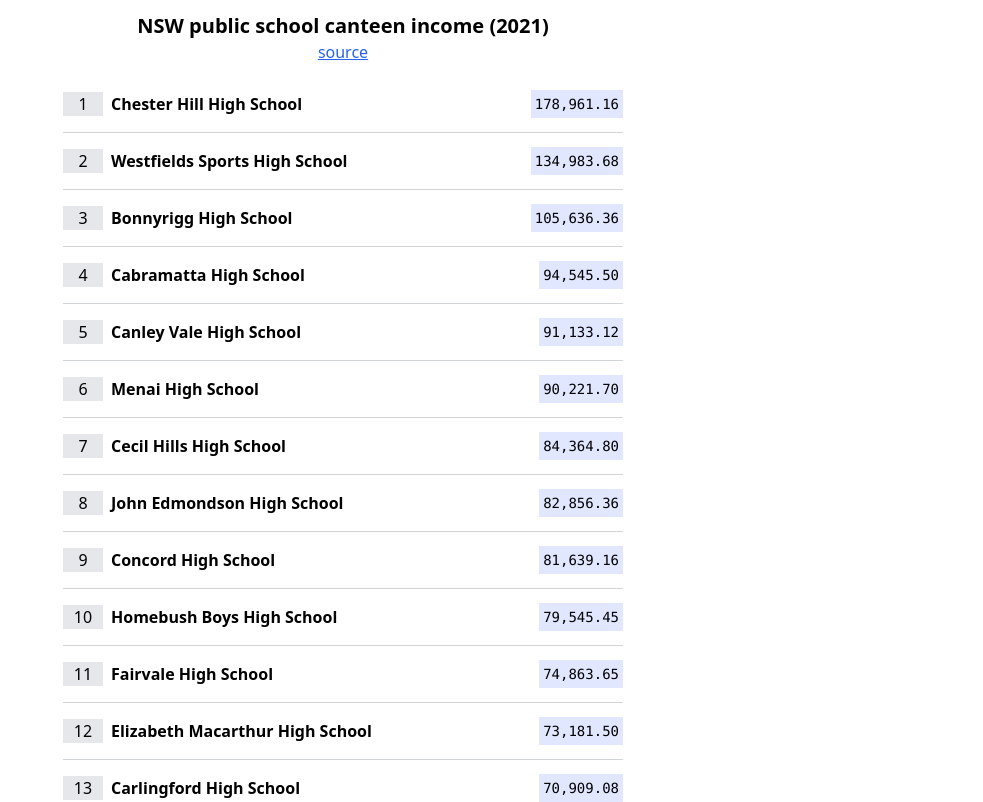
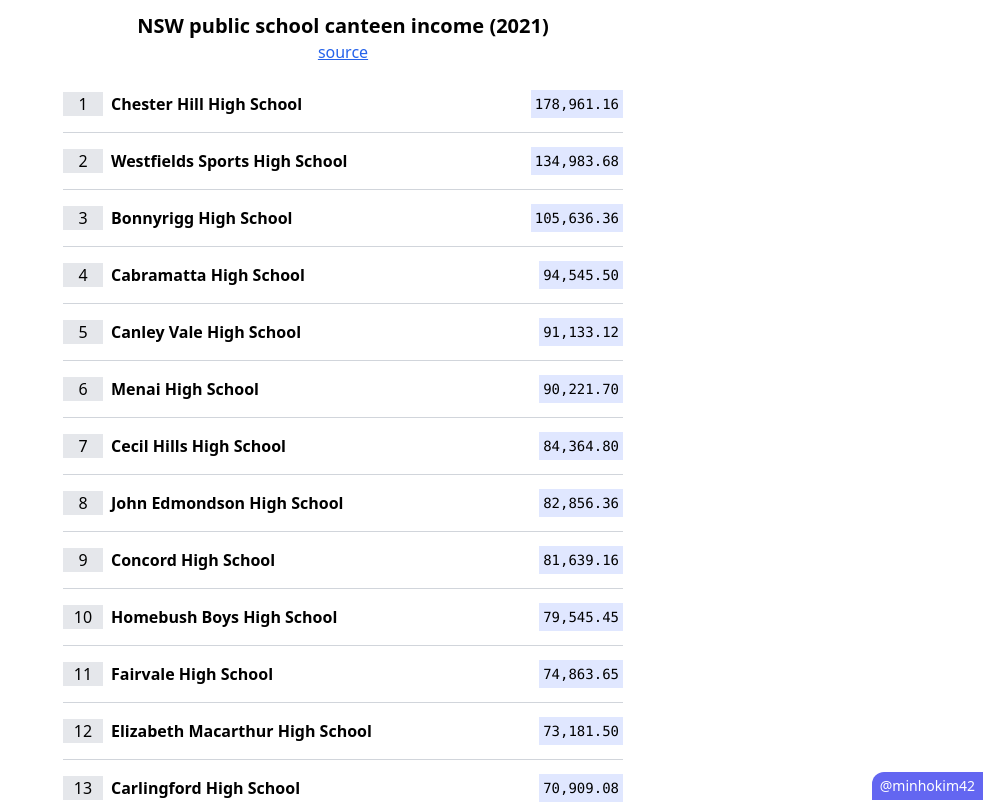
Before and after one commit to minho42/canteen-income, a Next.js app: page / in a window 1280 px wide. Shown: the top 802 px of the page, without its empty margins (297-1280 px from the left). Built offline with nearby package versions, Linux system fonts and the light colour scheme.

Commit message:
add twitter link

```diff
--- a/pages/index.tsx
+++ b/pages/index.tsx
@@ -5,12 +5,18 @@ export default function Home() {
   if (!data) return <div>Data loading failed</div>;
 
   return (
-    <div className="flex items-center justify-center ">
+    <div className="flex items-center justify-center">
       <Head>
         <title>NSW public school canteen income 2021</title>
         <meta name="description" content="NSW public school canteen income 2021" />
         <link rel="icon" href="/favicon.ico" />
       </Head>
+
+      <a className="" href="https://twitter.com/minhokim42" target="_blank" rel="noopener noreferrer">
+        <div className="fixed right-0 bottom-0 bg-indigo-500 text-white no-underline text-sm px-2 py-1 rounded-tl-xl">
+          @minhokim42
+        </div>
+      </a>
 
       <main className="max-w-xl mb-20 px-2">
         <div className="flex flex-col items-center justify-center py-3">
```
